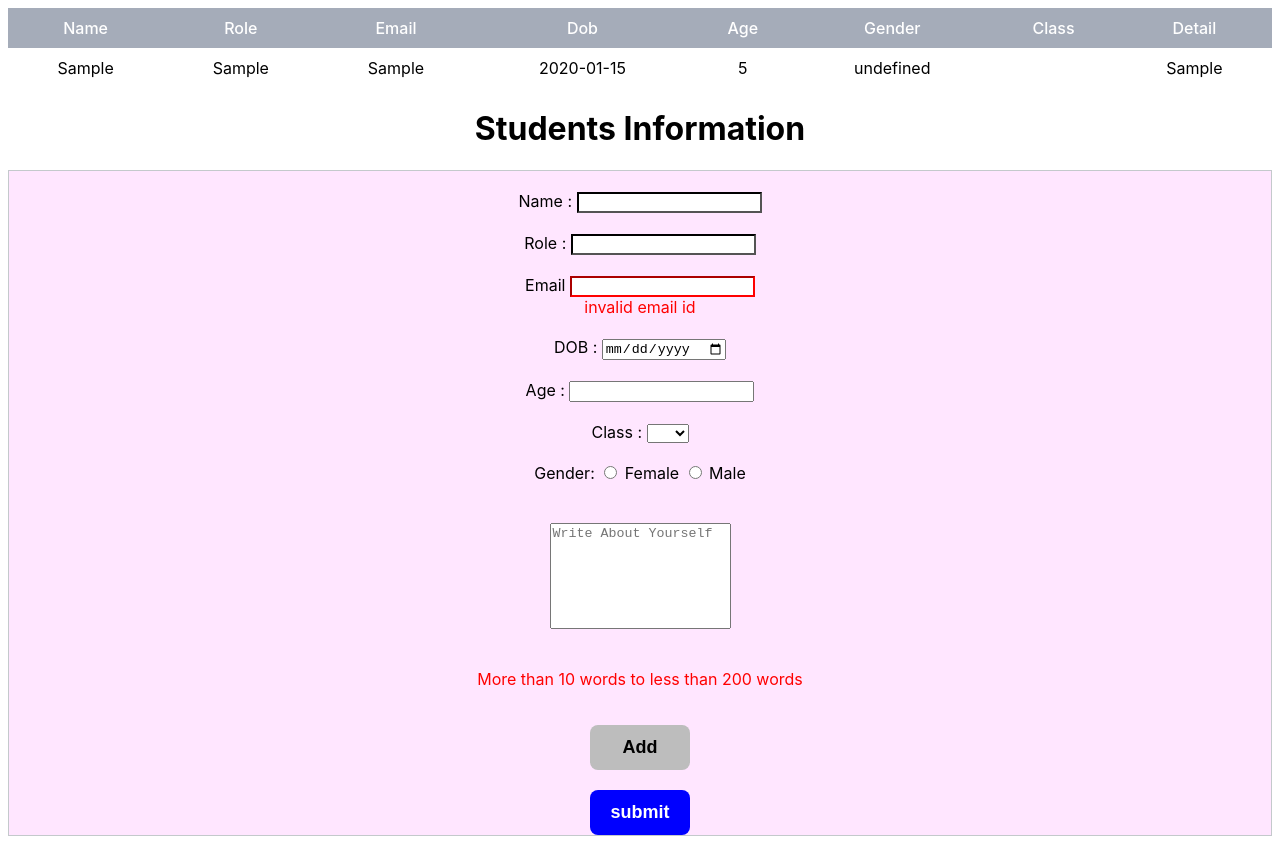
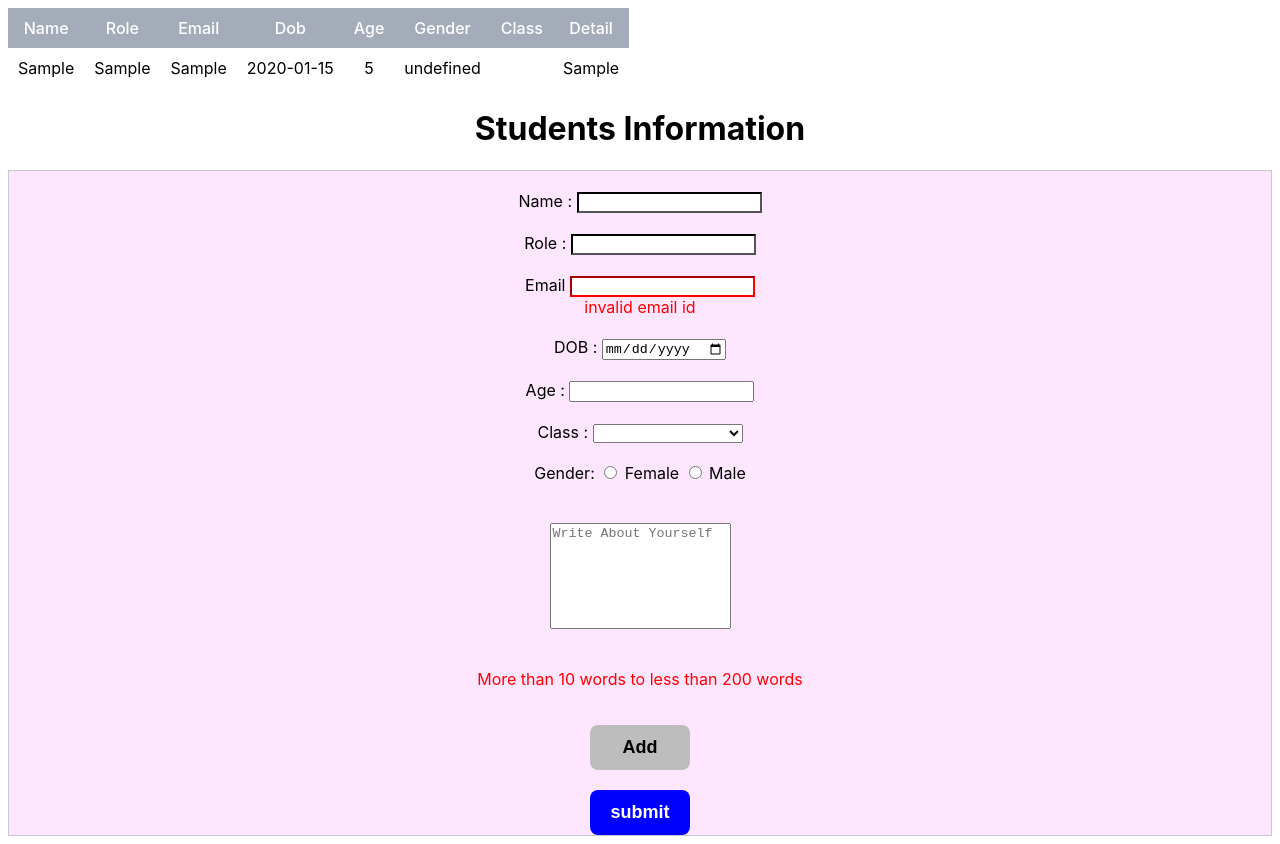
Before and after one commit to Hemagnanavel/jsscript, a plain HTML site: page addbtn/dynamic.html in a window 1280 px wide. Both pictures are taken after typing "Sample", "Sample", "Sample", "2020-01-15", "5", "Sample" into the empty fields and a click on the button "submit". Drawn offline with Linux system fonts and the light colour scheme.

Commit message:
updating

```diff
--- a/addbtn/script.js
+++ b/addbtn/script.js
@@ -29,6 +29,7 @@ function dataPush(count) {
 }
 
 function insertTable(array) {
+    //table.style.display = "block";
     table.style.display = "table";
     let arr = array;
     for (let i = 0; i < arr.length; i++) {
--- a/addbtn/style.css
+++ b/addbtn/style.css
@@ -41,11 +41,8 @@ button {
     margin-top: 20px;
 }
 
-.indicator {
-    padding: 0;
-    margin: 0;
-    font-size: 14px;
-    color: red;
+.selectbox{
+    width: 150px;
 }
 
 .disabled{
@@ -64,10 +61,10 @@ table{
 }
 
 table,tr,td{
-    /* border: 1px solid black; */
     text-align: center;
     border-collapse: collapse;
     padding: 10px;
+    width: auto;
 }
 
 table tr:first-child{
```
